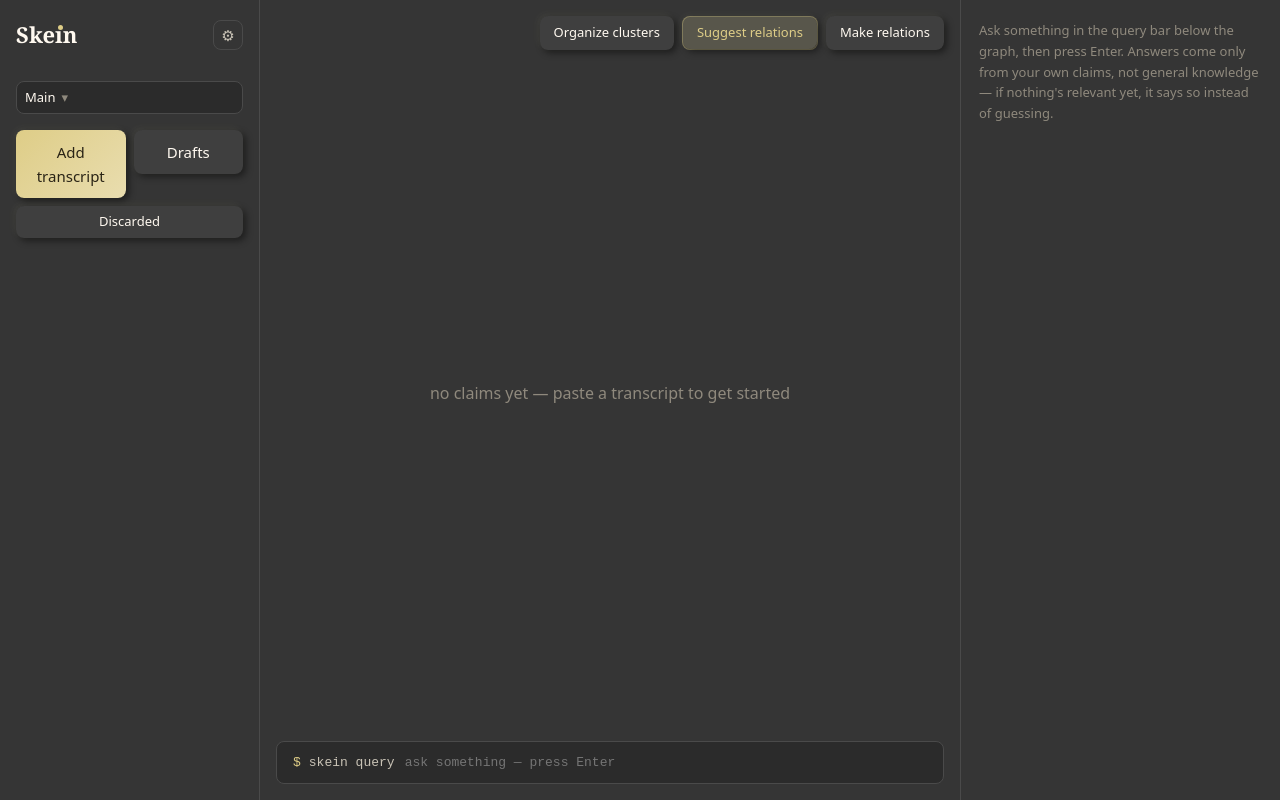
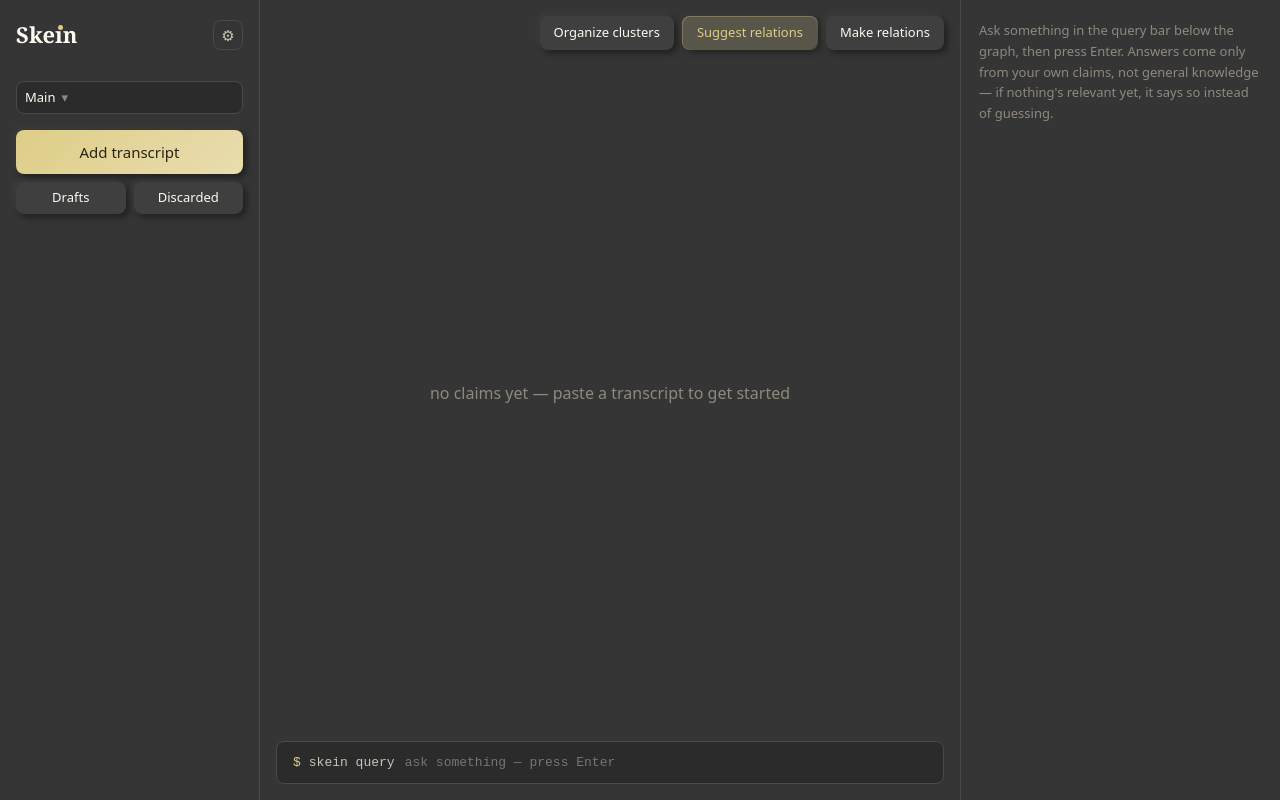
Before and after one commit to Virerra/Skein, a React (Vite) app: page / in a window 1280 px wide. Built offline with nearby package versions, Linux system fonts and the light colour scheme; a web font is replaced by a local one.

Commit message:
none symmetrical buttons disgust me!

```diff
--- a/src/App.jsx
+++ b/src/App.jsx
@@ -489,19 +489,17 @@ export default function App() {
           />
         </div>
 
-        <div style={{ display: "flex", gap: "8px" }}>
+        <Button variant="primary" fullWidth onClick={() => { setError(null); setPendingDraftId(null); setIngestOpen(true); }}>Add transcript</Button>
+
+        <div style={{ display: "flex", gap: "8px", marginTop: "8px" }}>
           <div style={{ flex: 1 }}>
-            <Button variant="primary" fullWidth onClick={() => { setError(null); setPendingDraftId(null); setIngestOpen(true); }}>Add transcript</Button>
+            <Button variant="secondary" size="sm" fullWidth onClick={() => setDraftsOpen(true)}>Drafts</Button>
           </div>
           <div style={{ flex: 1 }}>
-            <Button variant="secondary" fullWidth onClick={() => setDraftsOpen(true)}>Drafts</Button>
+            <Button variant="secondary" size="sm" fullWidth onClick={() => setDiscardedOpen(true)}>
+              Discarded{discardedClaims.length > 0 ? ` · ${discardedClaims.length}` : ""}
+            </Button>
           </div>
-        </div>
-
-        <div style={{ marginTop: "8px" }}>
-          <Button variant="secondary" size="sm" fullWidth onClick={() => setDiscardedOpen(true)}>
-            Discarded{discardedClaims.length > 0 ? ` (${discardedClaims.length})` : ""}
-          </Button>
         </div>
 
         {clusterFilterData.length > 0 && (
--- a/src/design/core/Button.jsx
+++ b/src/design/core/Button.jsx
@@ -14,6 +14,7 @@ export function Button({ variant = "primary", size = "md", disabled, fullWidth,
     cursor: disabled ? "not-allowed" : "pointer",
     opacity: disabled ? 0.45 : 1,
     border: "none",
+    whiteSpace: "nowrap",
     transition: `transform var(--duration-fast) var(--ease-standard), filter var(--duration-fast) var(--ease-standard)`,
     display: "inline-flex",
     alignItems: "center",
```
